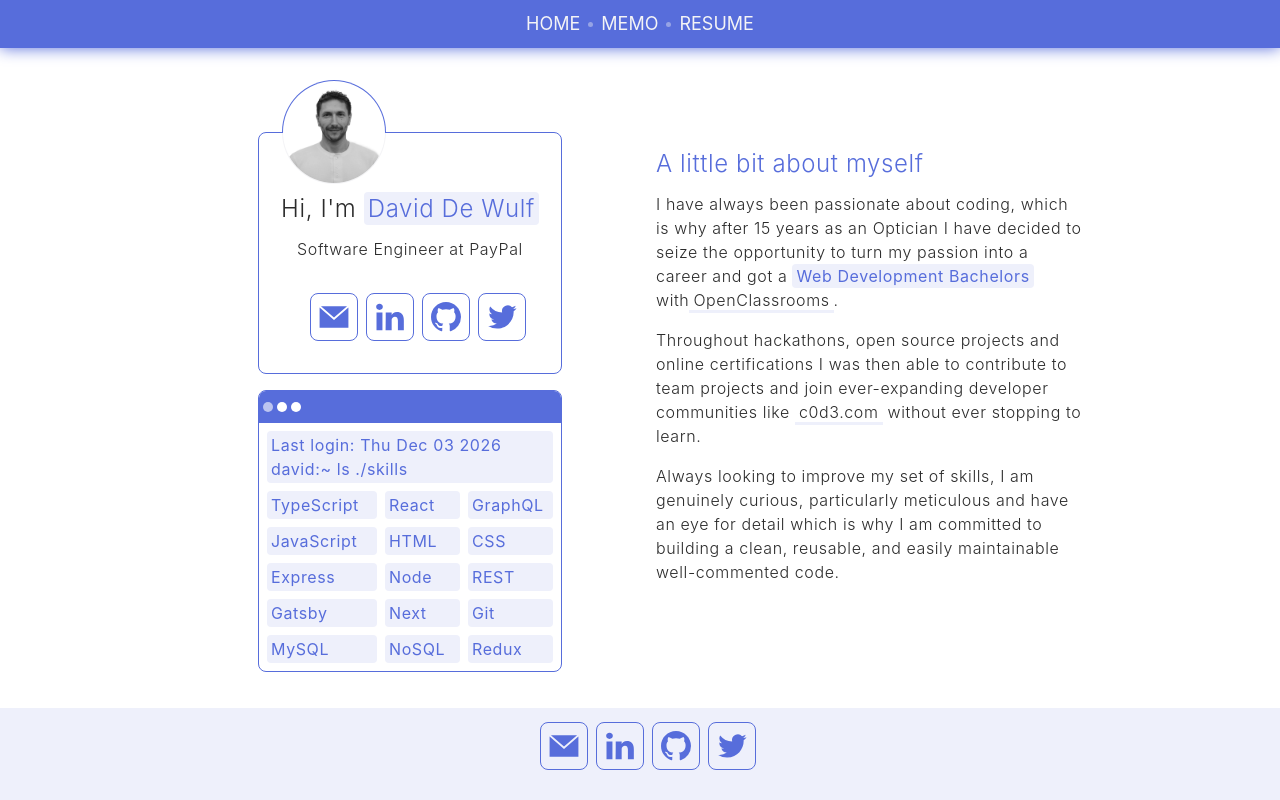
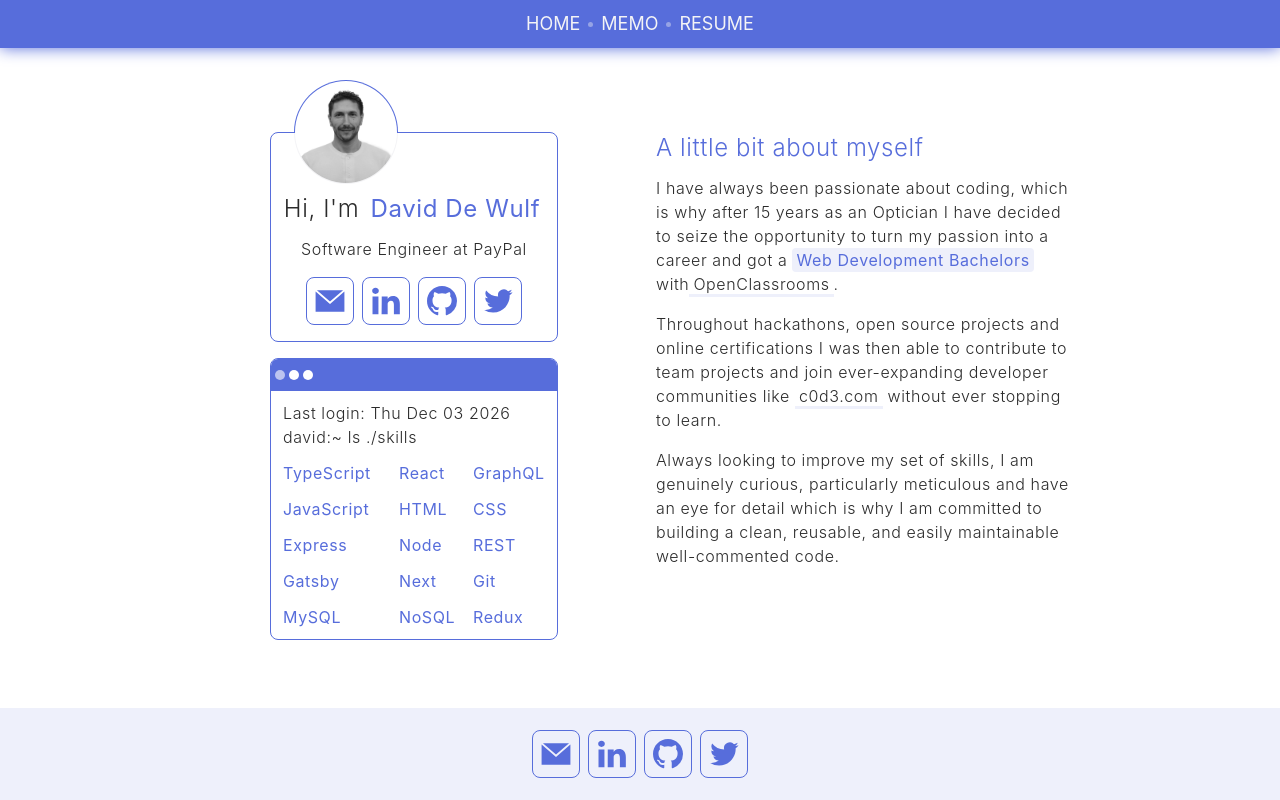
Before and after one commit to Wolfy64/GatsbyJS-Portfolio, a Gatsby site: page / in a window 1280 px wide. Built offline with nearby package versions, Linux system fonts and the light colour scheme; Gatsby itself is replaced by a stand-in of ours.

Commit message:
Adjust UI

```diff
--- a/src/components/businessCard.tsx
+++ b/src/components/businessCard.tsx
@@ -7,7 +7,7 @@ interface Props {
 }
 
 const Card = styled.div`
-  width: 304px;
+  width: 288px;
   text-align: center;
   margin: 52px 0px 16px;
 `
@@ -32,7 +32,6 @@ const ImageWrapper = styled.div`
 
 const Container = styled.div`
   display: grid;
-  gap: 16px;
   padding: 64px 8px 16px;
   border: 1px solid ${({ theme }) => theme.colors.primary};
   border-radius: ${({ theme }) => theme.radii};
--- a/src/components/footer.tsx
+++ b/src/components/footer.tsx
@@ -11,4 +11,4 @@ const Wrapper = styled.footer`
 
 const Footer = () => <Wrapper children={<SocialNetwork />} />
 
- export default Footer;
+export default Footer
--- a/src/components/introduction.tsx
+++ b/src/components/introduction.tsx
@@ -13,7 +13,7 @@ const Name = styled.p`
 
   strong {
     white-space: nowrap;
-    font-weight: 300;
+    background-color: unset;
     color: ${({ theme }) => theme.colors.primary};
   }
 `
--- a/src/components/layout.tsx
+++ b/src/components/layout.tsx
@@ -12,7 +12,7 @@ interface Props {
 }
 
 const Container = styled.main`
-  padding: 32px 8px;
+  padding: 32px 16px;
   max-width: 920px;
   margin: 0 auto;
   min-height: calc(100vh - 140px);
--- a/src/components/socialNetwork.tsx
+++ b/src/components/socialNetwork.tsx
@@ -18,6 +18,7 @@ const Ul = styled.ul`
   display: flex;
   justify-content: center;
   align-items: center;
+  margin: unset;
 `
 
 const Li = styled.li`
--- a/src/components/terminal.tsx
+++ b/src/components/terminal.tsx
@@ -9,7 +9,7 @@ interface Props {
 }
 
 const Terminal = styled.div`
-  width: 304px;
+  width: 288px;
   overflow: hidden;
   border-radius: ${({ theme }) => theme.radii};
   border: 1px solid ${({ theme }) => theme.colors.primary};
@@ -34,15 +34,17 @@ const Circle = styled.div`
 const Window = styled.div`
   padding: 8px;
   display: grid;
-  grid: auto / 110px 75px 85px;
+  grid: auto / 108px 66px 80px;
   gap: 8px;
 `
 
 const Code = styled.code`
   font-family: inherit;
   white-space: pre-line;
+  background: unset;
   grid-column: ${({ oneLine }: { oneLine?: boolean }) => oneLine && '1/-1'};
-  color: ${({ oneLine, theme }) => !oneLine && theme.colors.primary};
+  color: ${({ oneLine, theme }) => oneLine && theme.colors.text};
+  font-weight: ${({ oneLine, theme }) => oneLine && theme.fontWeights.body};
 `
 
 export default ({ skills, prompt }: Props) => {
--- a/src/pages/index.tsx
+++ b/src/pages/index.tsx
@@ -18,7 +18,7 @@ type UrlProps = {
 
 const Container = styled.div`
   display: grid;
-  grid: auto / repeat(auto-fit, minmax(304px, 1fr));
+  grid: auto / repeat(auto-fit, minmax(288px, 1fr));
   justify-items: center;
   align-items: center;
   gap: 16px;
--- a/src/pages/resume.tsx
+++ b/src/pages/resume.tsx
@@ -74,6 +74,7 @@ const Article = styled.article`
     padding-left: 8px;
     line-height: 28px;
     width: 304px;
+    margin: unset;
     color: ${({ theme }) => theme.colors.white};
     background: ${({ theme }) => theme.colors.primary};
   }
@@ -82,16 +83,17 @@ const Article = styled.article`
     display: unset;
     font-size: 16px;
     padding-right: 8px;
+    margin: unset;
     color: ${({ theme }) => theme.colors.primary};
   }
 
   ul {
     list-style: none;
+    margin: unset;
   }
 
   .container {
     display: grid;
-    gap: 8px;
     padding: 8px;
   }
 
```
